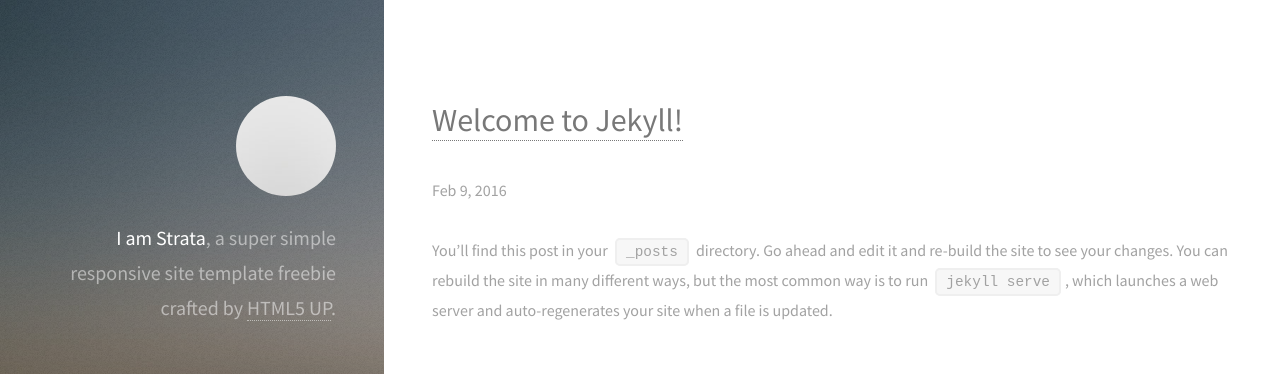
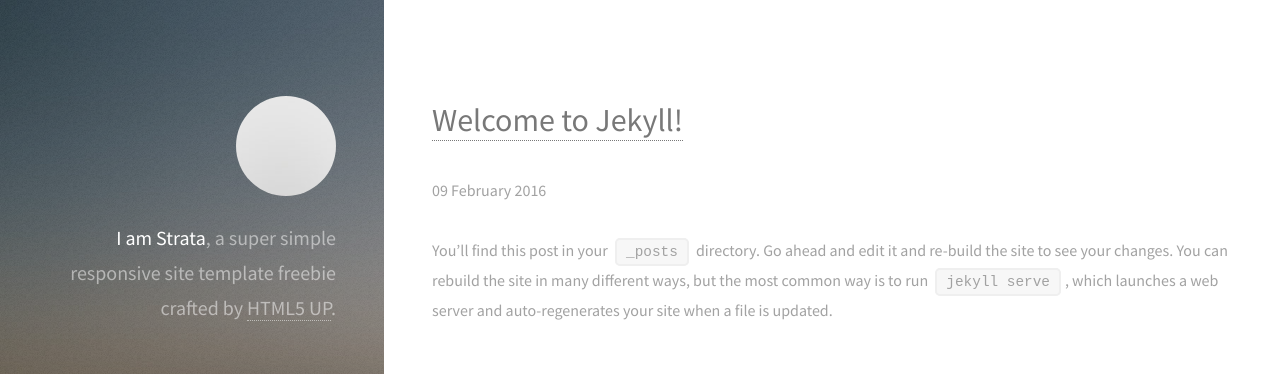
Before and after one commit to DavidForster/strata-jekyll, a Jekyll site: the page built from index.html, in a window 1280 px wide. Shown: the top 374 px of the page. Built offline with Jekyll 4.4.1, drawn with Linux system fonts in a browser that asks for light colours; the list of posts is cut into pages by our own code.

Commit message:
Tidying the post template

```diff
--- a/_layouts/post.html
+++ b/_layouts/post.html
@@ -13,9 +13,9 @@
 		<!-- Main -->
 		<div id="main">
       <article>
-            <header class="major">
-                <h2 class="post-title">{{ page.title }}</h2>
-                    <p class="post-meta">{{ page.date | date: "%b %-d, %Y" }}{% if page.author %} • {{ page.author }}{% endif %}{% if page.meta %} • {{ page.meta }}{% endif %}</p>
+        <header>
+          <h1>{{ page.title }}</h1>
+          <p>{{ page.date | date: "%d %B %Y" }}{% if page.categories %} on {{ page.categories | join: ', ' }}{% endif %}</p>
         </header>
 
         <section>
--- a/index.html
+++ b/index.html
@@ -6,7 +6,7 @@
   <section>
     <h1><a href="{{ post.url | prepend: site.github.url }}">{{ post.title }}</a></h1>
     <p>
-      <span>{{ post.date | date: "%b %-d, %Y" }}</span>
+      <span>{{ post.date | date: "%d %B %Y" }}{% if page.categories %} on {{ page.categories | join: ', ' }}{% endif %}</span>
     </p>
     <div>
       {{ post.excerpt }}
```
Lines whose indentation alone changed are shown as unchanged.
